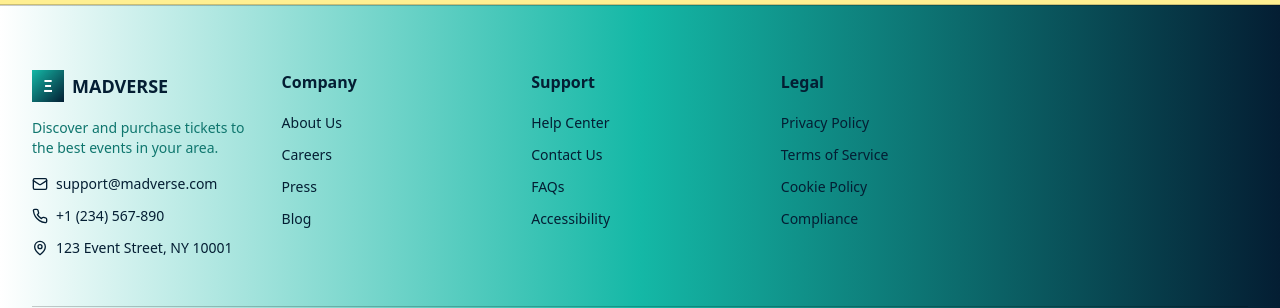
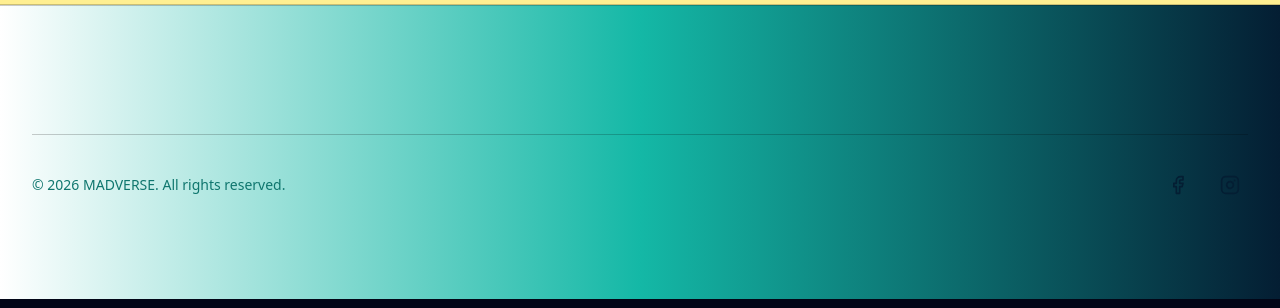
Before and after one commit to VIPFASTQyl/lab1, a React (Vite) app in the folder frontend/: page / in a window 1280 px wide. Shown: the part 1433-1741 px from the top of the page. Built offline with nearby package versions, Linux system fonts and the light colour scheme; no server answers.

Commit message:
footer funtionality

```diff
--- a/frontend/src/components/layout/Footer.jsx
+++ b/frontend/src/components/layout/Footer.jsx
@@ -7,39 +7,38 @@ export const Footer = () => {
 
   const footerSections = [
     {
-      title: 'Company',
+      title: '',
       links: [
-        { label: 'About Us', href: '#' },
-        { label: 'Careers', href: '#' },
-        { label: 'Press', href: '#' },
-        { label: 'Blog', href: '#' },
+        { label: '', href: '#' },
+        { label: '', href: '#' },
+        { label: '', href: '#' },
+        { label: '', href: '#' },
       ],
     },
     {
-      title: 'Support',
+      title: '',
       links: [
-        { label: 'Help Center', href: '#' },
-        { label: 'Contact Us', href: '#' },
-        { label: 'FAQs', href: '#' },
-        { label: 'Accessibility', href: '#' },
+        { label: ' ', href: '#' },
+        { label: ' ', href: '#' },
+        { label: '', href: '#' },
+        { label: '', href: '#' },
       ],
     },
     {
-      title: 'Legal',
+      title: '',
       links: [
-        { label: 'Privacy Policy', href: '#' },
-        { label: 'Terms of Service', href: '#' },
-        { label: 'Cookie Policy', href: '#' },
-        { label: 'Compliance', href: '#' },
+        { label: ' ', href: '#' },
+        { label: '  ', href: '#' },
+        { label: ' ', href: '#' },
+        { label: '', href: '#' },
       ],
     },
   ];
 
   const socialLinks = [
-    { icon: Facebook, href: '#', label: 'Facebook' },
-    { icon: Twitter, href: '#', label: 'Twitter' },
-    { icon: Instagram, href: '#', label: 'Instagram' },
-    { icon: Linkedin, href: '#', label: 'LinkedIn' },
+    { icon: Facebook, href: 'https://www.facebook.com/profile.php?id=61586336113573', label: 'Facebook' },
+    { icon: Instagram, href: 'https://www.instagram.com/madverse.ks', label: 'Instagram' },
+
   ];
 
   return (
@@ -47,37 +46,6 @@ export const Footer = () => {
       <div className="max-w-7xl mx-auto px-4 md:px-6 lg:px-8 py-12 md:py-16">
         {/* Top Section */}
         <div className="grid grid-cols-1 md:grid-cols-5 gap-8 mb-12">
-          {/* Brand */}
-          <div className="md:col-span-1">
-            <Link to="/" className="flex items-center gap-2 mb-4">
-              <div className="w-8 h-8 bg-gradient-to-br from-[#14b8a6] to-[#041e33] flex items-center justify-center text-white font-bold">
-                Ξ
-              </div>
-              <span className="text-lg font-bold text-[#041e33]">MADVERSE</span>
-            </Link>
-            <p className="text-sm text-[#0f766e] mb-4">
-              Discover and purchase tickets to the best events in your area.
-            </p>
-            <div className="space-y-3">
-              <div className="flex items-center gap-2 text-sm">
-                <Mail size={16} className="text-[#041e33]" />
-                <a href="mailto:support@madverse.com" className="hover:text-white transition-colors">
-                  support@madverse.com
-                </a>
-              </div>
-              <div className="flex items-center gap-2 text-sm">
-                <Phone size={16} className="text-[#041e33]" />
-                <a href="tel:+1234567890" className="hover:text-white transition-colors">
-                  +1 (234) 567-890
-                </a>
-              </div>
-              <div className="flex items-center gap-2 text-sm">
-                <MapPin size={16} className="text-[#041e33]" />
-                <span>123 Event Street, NY 10001</span>
-              </div>
-            </div>
-          </div>
-
           {/* Links */}
           {footerSections.map((section) => (
             <div key={section.title}>
```
Also changed, not shown: 5 other files (tests, documents, lock files or other folders).
